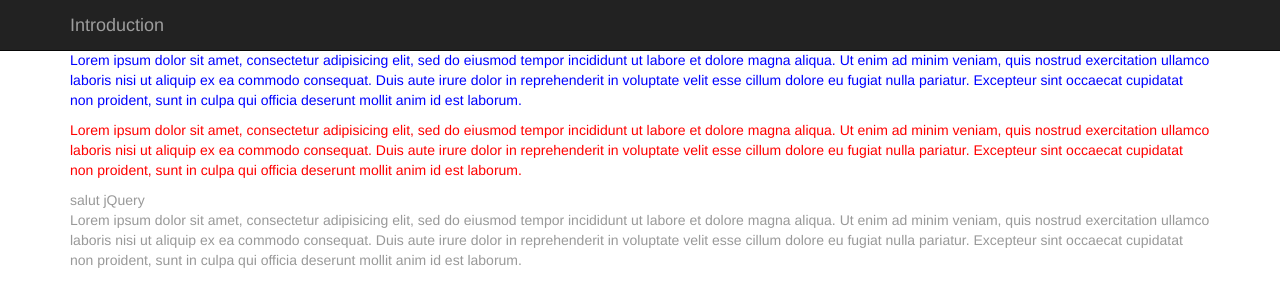
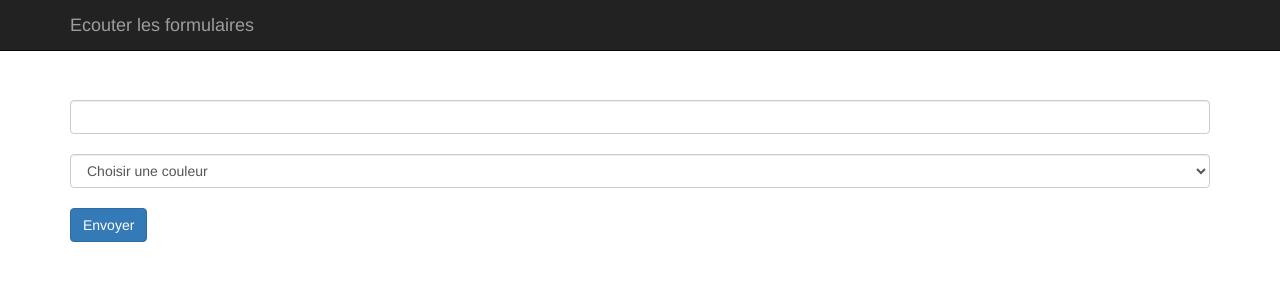
Before and after one commit to riquet28/udemy_formation_jquery, a PHP site: page / in a window 1280 px wide. Shown: the top 307 px of the page. Run offline with PHP 8.4, Linux system fonts and the light colour scheme.

Commit message:
Section 8.3 ok, évènements formulaire

```diff
--- a/index.php
+++ b/index.php
@@ -11,7 +11,7 @@
 
     <style type="text/css">
       body{
-        padding-top: 50px;
+        padding-top: 100px;
       }
     </style>
 
@@ -37,7 +37,7 @@
             <span class="icon-bar"></span>
             <span class="icon-bar"></span>
           </button>
-          <a class="navbar-brand" href="#">Introduction</a>
+          <a class="navbar-brand" href="#">Ecouter les formulaires</a>
         </div>
         <div id="navbar" class="collapse navbar-collapse">
           <!-- <ul class="nav navbar-nav">
@@ -51,59 +51,18 @@
 
     <div class="container">
 
-      <!-- <p id="paragraphe">
-        Lorem ipsum dolor sit amet, consectetur adipisicing elit, sed do eiusmod
-        tempor incididunt ut labore et dolore magna aliqua. Ut enim ad minim veniam,
-        quis nostrud exercitation ullamco laboris nisi ut aliquip ex ea commodo consequat.
-        Duis aute irure dolor in reprehenderit in voluptate velit esse cillum dolore eu
-        fugiat nulla pariatur. Excepteur sint occaecat cupidatat non proident, sunt
-        in culpa qui officia deserunt mollit anim id est laborum.
-      </p>
-
-      <p class="article">
-        Lorem ipsum dolor sit amet, consectetur adipisicing elit, sed do eiusmod
-        tempor incididunt ut labore et dolore magna aliqua. Ut enim ad minim veniam,
-        quis nostrud exercitation ullamco laboris nisi ut aliquip ex ea commodo consequat.
-        Duis aute irure dolor in reprehenderit in voluptate velit esse cillum dolore eu
-        fugiat nulla pariatur. Excepteur sint occaecat cupidatat non proident, sunt
-        in culpa qui officia deserunt mollit anim id est laborum.
-      </p>
-
-      <p class="article">
-        Lorem ipsum dolor sit amet, consectetur adipisicing elit, sed do eiusmod
-        tempor incididunt ut labore et dolore magna aliqua. Ut enim ad minim veniam,
-        quis nostrud exercitation ullamco laboris nisi ut aliquip ex ea commodo consequat.
-        Duis aute irure dolor in reprehenderit in voluptate velit esse cillum dolore eu
-        fugiat nulla pariatur. Excepteur sint occaecat cupidatat non proident, sunt
-        in culpa qui officia deserunt mollit anim id est laborum.
-      </p>
-
-      <p class="article">
-        Lorem ipsum dolor sit amet, consectetur adipisicing elit, sed do eiusmod
-        tempor incididunt ut labore et dolore magna aliqua. Ut enim ad minim veniam,
-        quis nostrud exercitation ullamco laboris nisi ut aliquip ex ea commodo consequat.
-        Duis aute irure dolor in reprehenderit in voluptate velit esse cillum dolore eu
-        fugiat nulla pariatur. Excepteur sint occaecat cupidatat non proident, sunt
-        in culpa qui officia deserunt mollit anim id est laborum.
-      </p>
-
-      <span>Hello</span>
-      <div>World</div>
-
-      <button class="btn btn-default" id="button">Change tout!</button> -->
-
-      <div id="parent">
-        <p>Lorem ipsum dolor sit amet, consectetur adipisicing elit, sed do eiusmod tempor incididunt ut labore et dolore magna aliqua. Ut enim ad minim veniam, quis nostrud exercitation ullamco laboris nisi ut aliquip ex ea commodo consequat. Duis aute irure dolor in reprehenderit in voluptate velit esse cillum dolore eu fugiat nulla pariatur. Excepteur sint occaecat cupidatat non proident, sunt in culpa qui officia deserunt mollit anim id est laborum.</p>
-      </div>
-
-      <div id="autre">
-        <p>Lorem ipsum dolor sit amet, consectetur adipisicing elit, sed do eiusmod tempor incididunt ut labore et dolore magna aliqua. Ut enim ad minim veniam, quis nostrud exercitation ullamco laboris nisi ut aliquip ex ea commodo consequat. Duis aute irure dolor in reprehenderit in voluptate velit esse cillum dolore eu fugiat nulla pariatur. Excepteur sint occaecat cupidatat non proident, sunt in culpa qui officia deserunt mollit anim id est laborum.</p>
-      </div>
-
-      <div id="third">
-        salut jQuery
-        <p id="paraph">Lorem ipsum dolor sit amet, consectetur adipisicing elit, sed do eiusmod tempor incididunt ut labore et dolore magna aliqua. Ut enim ad minim veniam, quis nostrud exercitation ullamco laboris nisi ut aliquip ex ea commodo consequat. Duis aute irure dolor in reprehenderit in voluptate velit esse cillum dolore eu fugiat nulla pariatur. Excepteur sint occaecat cupidatat non proident, sunt in culpa qui officia deserunt mollit anim id est laborum.</p>
-      </div>
+      <form id="form" method="post">
+        <input type="text" name="sujet" class="form-control" id="sujet">
+        <br>
+        <select class="form-control" name="choix" id="choix">
+          <option value="0">Choisir une couleur</option>
+          <option value="bleu">Bleu</option>
+          <option value="jaune">Jaune</option>
+          <option value="rouge">Rouge</option>
+        </select>
+        <br>
+        <input type="submit" class="btn btn-primary" id="submit" value="Envoyer">
+      </form>
 
     </div>
 
--- a/js/script.js
+++ b/js/script.js
@@ -1,56 +1,22 @@
 $(document).ready(function(){
 
-	// alert("Hello World");
-	// console.log("test");
+	var form = $('#form'), choix = $('#choix'), sujet = $('#sujet');
 
-	// $("#paragraphe").css('color', 'red');
-	// $("#paragraphe").text('texte de remplacement');
-
-	// $("#paragraphe").on('click', function(){
-	// 	$(this).css('font-weight', 'bold');
-	// });
-
-	// $('.article').each(function(){
-	// 	$(this).on('click', function(){
-	// 		// alert('ok!!!');
-	// 		$(this).css('color', 'blue');
-	// 		alert($(this).css('color'));
-	// 	});
-	// });
-
-	// $('#button').on('click', function(){
-	// 	$('.article').width(400).css('color', 'blue');
-	// });
-
-	/*
-	var paragraphe = $('#paragraphe'); article = $('.article');
-	button = $('#button');
-
-	$(paragraphe).on('click', function(){
-		$(this).css('font-weight', 'bold');
+	$(form).on('submit', function(e){
+		e.preventDefault();
+		alert('Formulaire posté');
 	});
 
-	$(article).each(function(){
-		$(this).on('click', function(){
-			// alert('ok!!!');
-			$(this).css('color', 'blue');
-			alert($(this).css('color'));
-		});
+	$(sujet).on('focus', function(){
+		console.log('Hey, g le focus');
 	});
 
-	$(button).on('click', function(){
-		$('.article').width(400).css('color', 'blue');
+	$(sujet).on('blur', function(){
+		console.log('Je suis sorti');
 	});
 
-	// $('p, div, span').css('color', 'blue');
-	$('*').css('font-weight', 'bold');
-	*/
-
-
-	$('p').parent('#parent').css('color', 'blue');
-
-	$('#autre').children().css('color', 'red');
-
-	$('#paraph').parent().css('color', '#999');
+	$(choix).change(function(){
+		console.log($(this).val());
+	});
 
 });
```
